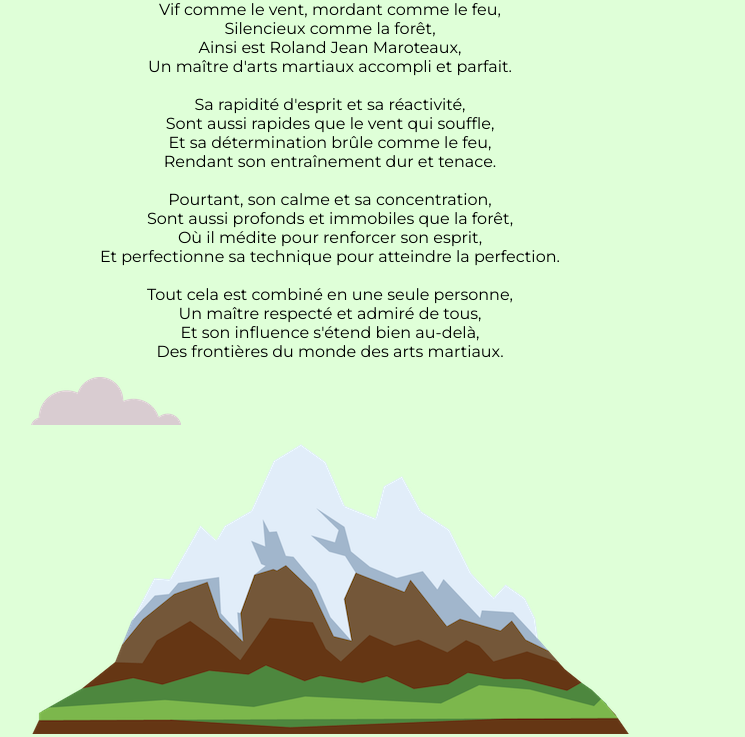
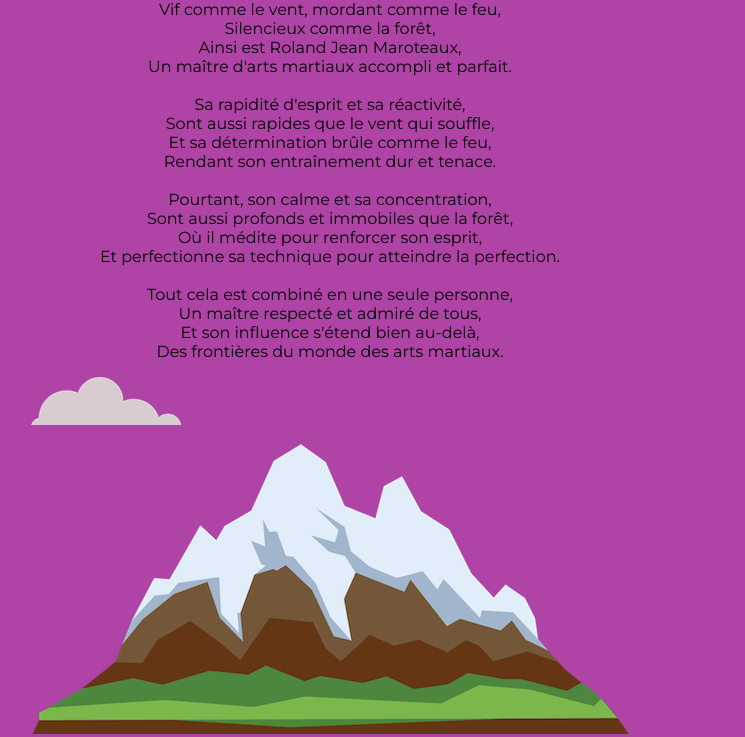
Before and after one commit to didierra/cv, a plain HTML site: page roland/roland.html in a window 1280 px wide. Shown: the part 163-900 px from the top of the page, without its empty margins (310-1055 px from the left). Drawn offline with Linux system fonts and the light colour scheme.

Commit message:
changement_couleur_fond_decran

```diff
--- a/roland/CSS/styles.css
+++ b/roland/CSS/styles.css
@@ -1,7 +1,7 @@
 /***************TAG SELECTORS****************/
 
 body {
-    background-color: #DFFFD8;
+    background-color: #af43a6;
     /*rgb(85, 85, 236);*/
     font-family: 'Merriweather',sans-serif;
     margin-top: 0px;
@@ -39,7 +39,7 @@ ul {
 
 
 .top-container {
-    background-color: #DFFFD8;
+    background-color: #af43a6;
     padding-top: 100px ;
     position: relative;
     /*   border: solid 10px;
```
